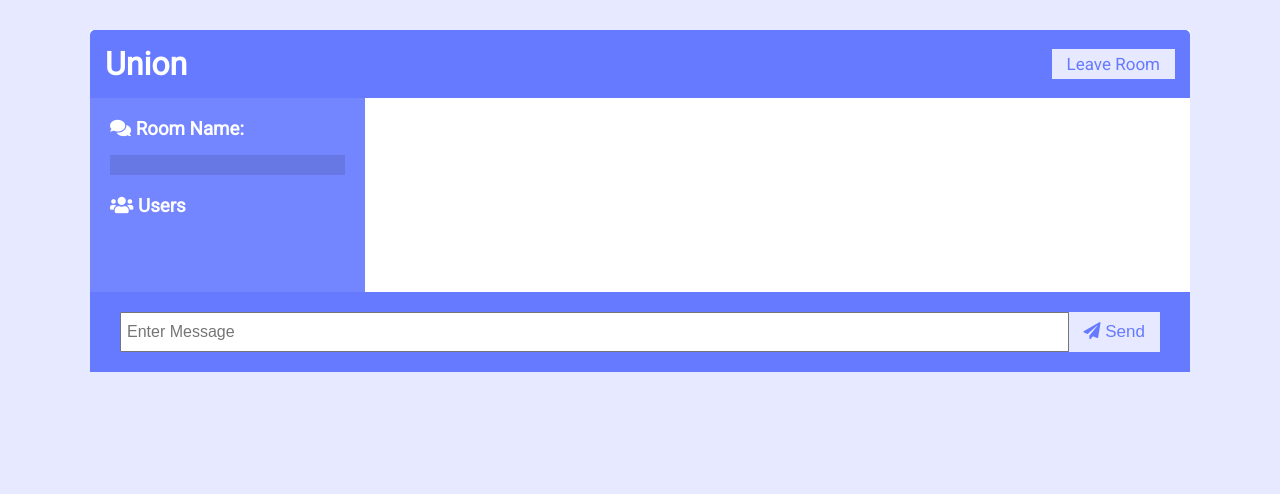
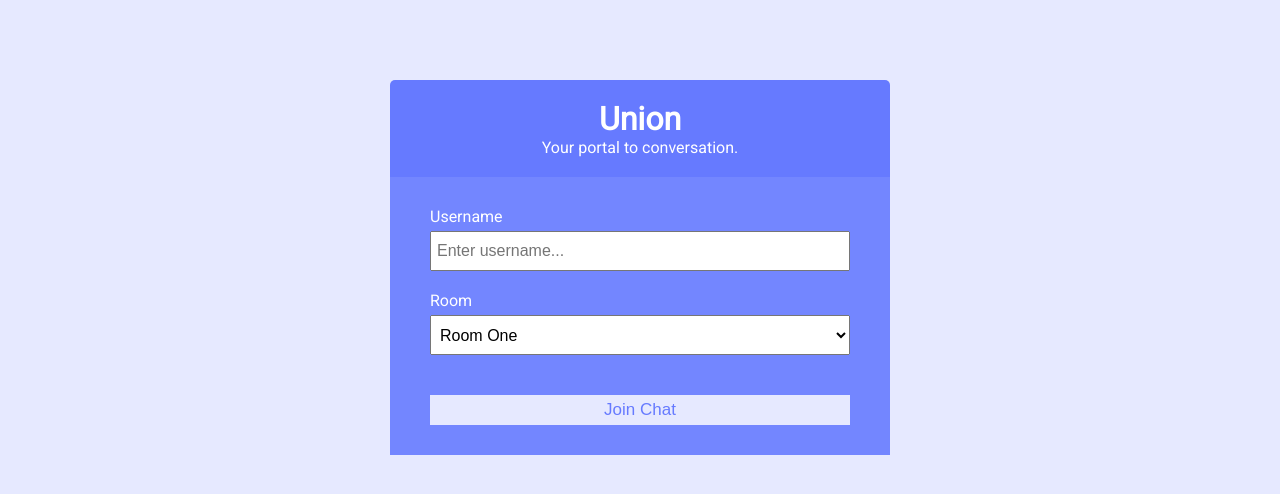
Before and after one commit to Hudson-TD/union-app, a website: page public/index.html in a window 1280 px wide. Drawn offline with nearby package versions, Linux system fonts and the light colour scheme; no server answers.

Commit message:
Minor HTML updates to make DOM manipulation easier

```diff
--- a/public/index.html
+++ b/public/index.html
@@ -3,6 +3,7 @@
   <head>
     <meta charset="UTF-8" />
     <meta name="viewport" content="width=device-width, initial-scale=1.0" />
+    <meta http-equiv="X-UA-Compatible" content="ie=edge" />
     <link
       rel="stylesheet"
       href="https://cdnjs.cloudflare.com/ajax/libs/font-awesome/5.12.1/css/all.min.css"
@@ -13,40 +14,36 @@
     <title>Union App</title>
   </head>
   <body>
-    <div class="chat-container">
-      <header class="chat-header">
+    <div class="join-container">
+      <header class="join-header">
         <h1>Union</h1>
-        <a id="leave-btn" class="btn">Leave Room</a>
+        <p>Your portal to conversation.</p>
       </header>
-      <main class="chat-main">
-        <div class="chat-sidebar">
-          <h3><i class="fas fa-comments"></i> Room Name:</h3>
-          <h2 id="room-name"></h2>
-          <h3><i class="fas fa-users"></i> Users</h3>
-          <ul id="users"></ul>
-        </div>
-        <div class="chat-messages"></div>
+      <main class="join-main">
+        <form action="chat.html">
+          <div class="form-control">
+            <label for="username">Username</label>
+            <input
+              type="text"
+              name="username"
+              id="username"
+              placeholder="Enter username..."
+              required
+            />
+          </div>
+          <div class="form-control">
+            <label for="room">Room</label>
+            <select name="room" id="room">
+              <option value="Room One">Room One</option>
+              <option value="Room Two">Room Two</option>
+              <option value="Room Three">Room Three</option>
+              <option value="Room Four">Room Four</option>
+              <option value="Room Five">Room Five</option>
+            </select>
+          </div>
+          <button type="submit" class="btn">Join Chat</button>
+        </form>
       </main>
-      <div class="chat-form-container">
-        <form id="chat-form">
-          <input
-            id="msg"
-            type="text"
-            placeholder="Enter Message"
-            required
-            autocomplete="off"
-          />
-          <button class="btn"><i class="fas fa-paper-plane"></i> Send</button>
-        </form>
-      </div>
     </div>
-
-    <script
-      src="https://cdnjs.cloudflare.com/ajax/libs/qs/6.9.2/qs.min.js"
-      integrity="sha256-TDxXjkAUay70ae/QJBEpGKkpVslXaHHayklIVglFRT4="
-      crossorigin="anonymous"
-    ></script>
-    <script src="/socket.io/socket.io.js"></script>
-    <script type="module" src="js/main.js"></script>
   </body>
 </html>
```
Also changed, not shown: public/chat.html (+3 -3 lines).
